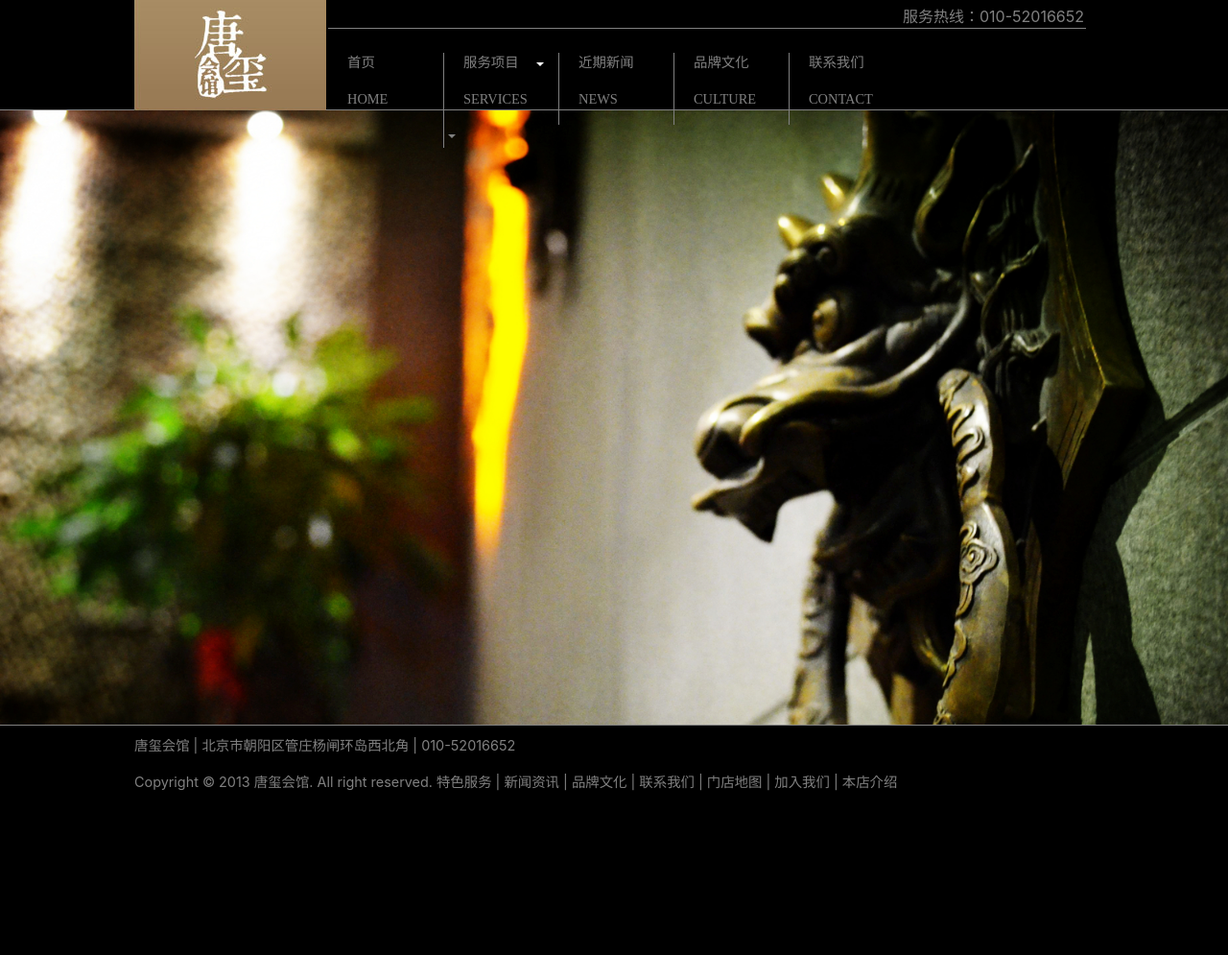
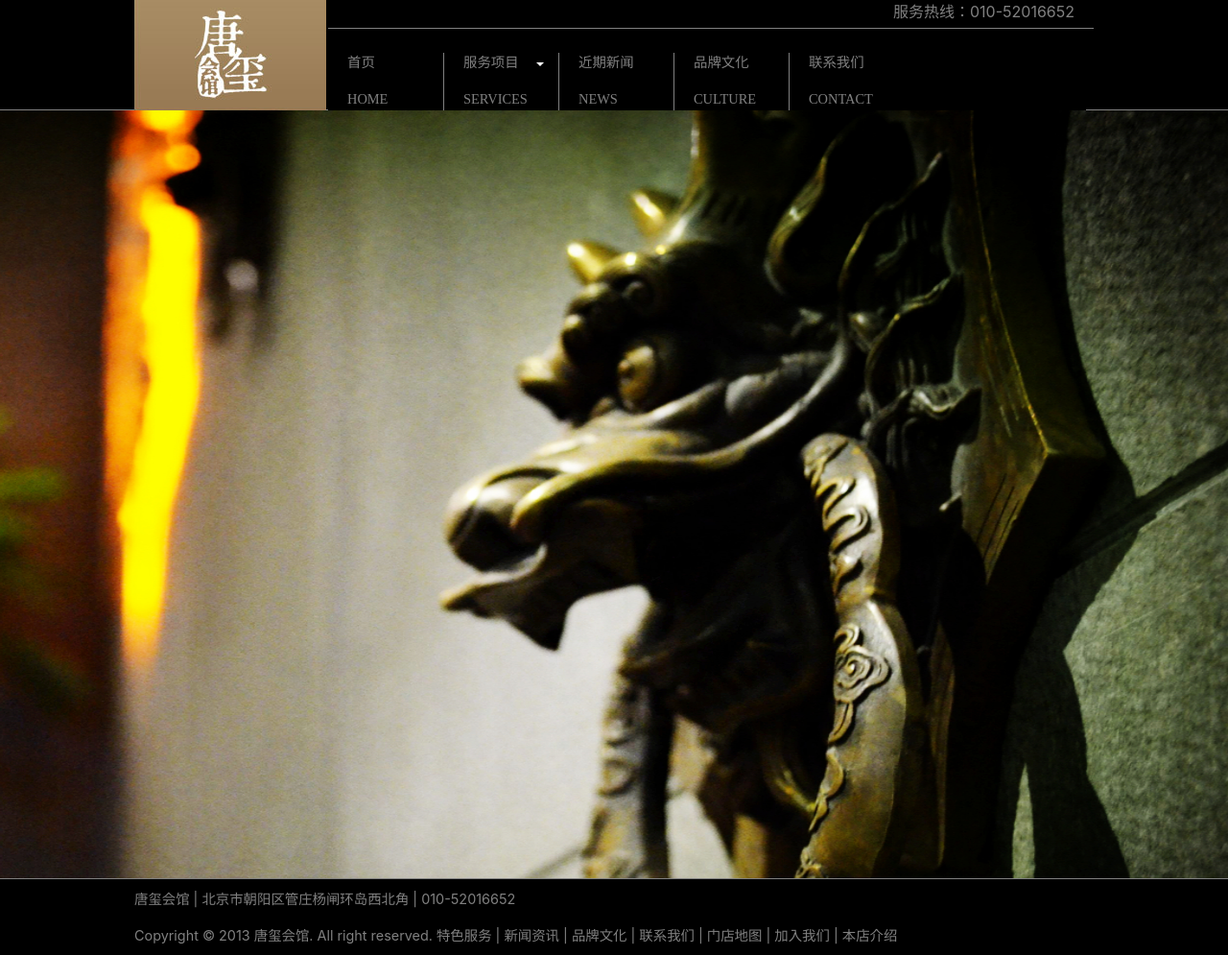
Before and after one commit to cash2one/tangxi_website, a Django app: page /home/ in a window 1280 px wide. Shown: the whole page at 96% size. Before the commit the page ends 824 px from the top, so only its background shows below. Run offline with Django 3.2, Linux system fonts and the light colour scheme; parts of the project's set-up code (start-up, migrations or seed data) failed here and were passed over; some libraries are stand-ins or nearby versions.

Commit message:
make up banners and home image as wide as screen size.

```diff
--- a/tangxi_website/static/css/style.css
+++ b/tangxi_website/static/css/style.css
@@ -28,8 +28,8 @@ Layout
 #top-panel {
 	height: 115px;
 	background-color: black;
-	margin: 0px auto;
 	border-bottom: 1px solid gray;
+	width:100%;
 }
 	#top-container {
 		width: 1000px;
@@ -46,27 +46,29 @@ Layout
 		#hot-line {
 			position: absolute;
 			left: 202px;
-			width: 790px;
+			right: 0px;
 			height: 30px;
 			border-bottom: 1px solid gray;
 
-			padding: 5px  2px  2px 5px;
+			padding-right: 20px;
 			text-align: right;
 			color: gray;
+			background-color: black;
 		}
 		#navi {
 			position: absolute;
 			left: 202px;
+			right: 0px;
 			bottom: 0px;
 			height: 60px;
 			width: 790px;
+			background-color: black;
 		}
 #main {
 	width: 100%;
-	min-height: 600px;
-	height: 100%;
 	height: auto;
 	background-color: black;
+	position: relative;
 }
 .centered-body {
 	width: 1000px;
@@ -75,12 +77,14 @@ Layout
 	position: relative;
 }
 #home-img {
-	margin: 0px auto;
-	width: 1280px;
+	min-width: 1600px;
+	margin-left: -600px;
 }
 #home-img img {
-	max-width: 100%;
-	max-height: 800px;
+	display: block;
+	width: 100%;
+	top: 50%;
+	height: 800px;
 }
 #banner-img {
 
@@ -91,6 +95,7 @@ Layout
 #banner-img img {
 	position: relative;
 	top: 0px;
+	width: 100%;
 	display: block;
 	height: 150px;
 	margin: 0px auto;
--- a/tangxi_website/templates/includes/base_info_page.html
+++ b/tangxi_website/templates/includes/base_info_page.html
@@ -15,7 +15,7 @@
 		</div>
 	</div>
 </div>
-<div id="main" class="centered">
+<div id="main">
 	{% block main %}{% endblock main %}
 </div>
 {% include 'includes/footer.html' %}
```
